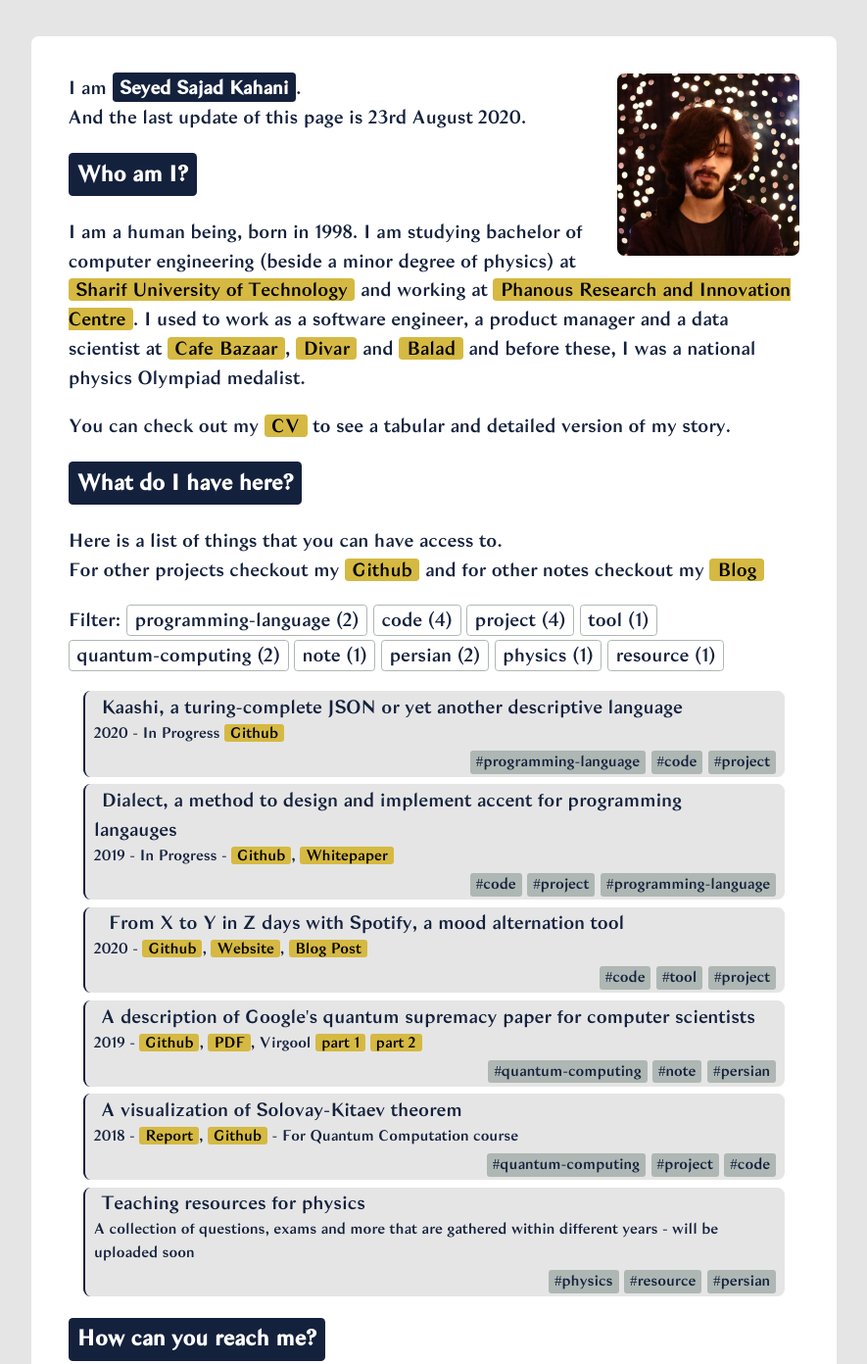
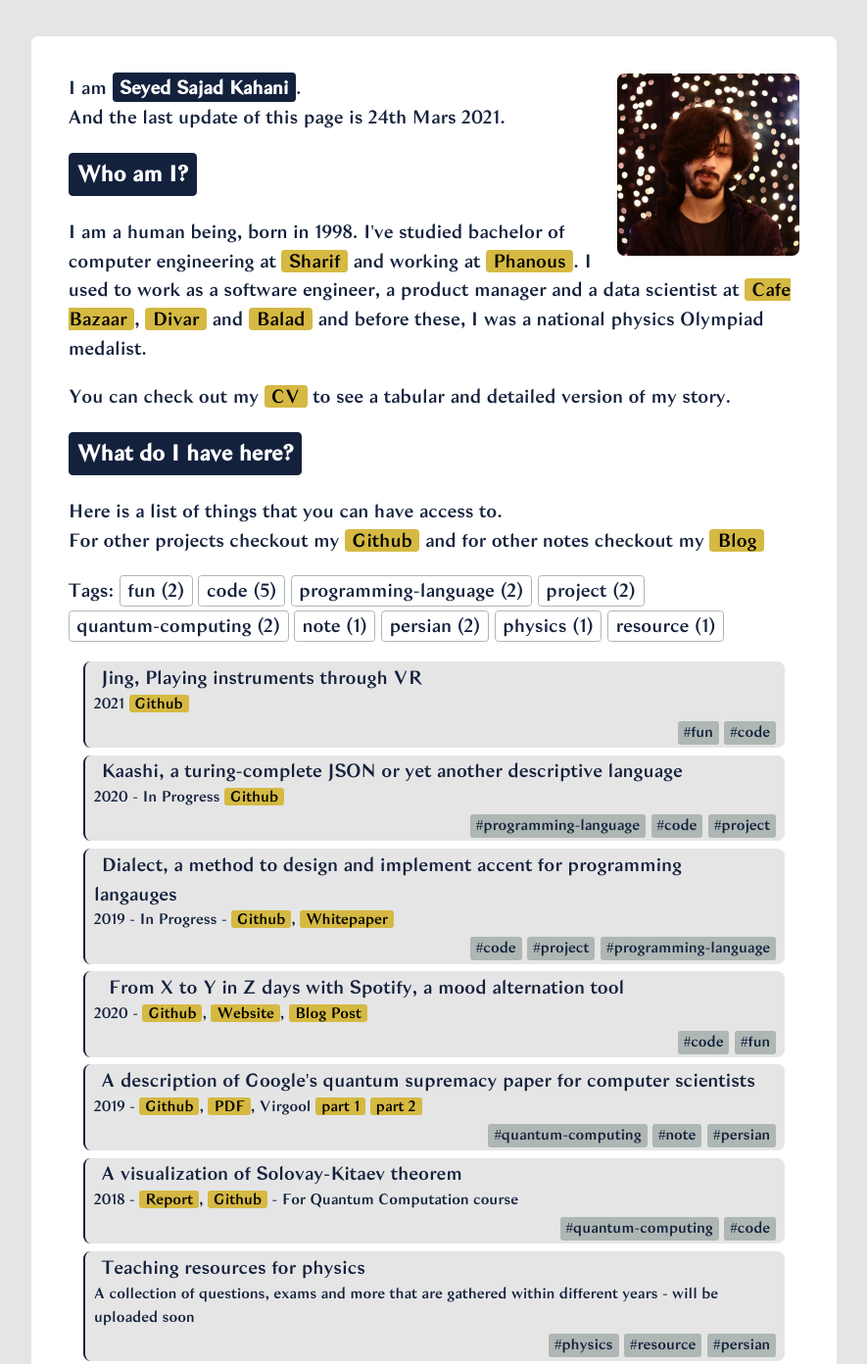
Before and after one commit to sesajad/sesajad.github.io, a plain HTML site: page index.html in a window 1280 px wide. Shown: the top 1392 px of the page at 98% size, without its empty margins (197-1082 px from the left). Drawn offline with Linux system fonts and the light colour scheme.

Commit message:
Add and update

```diff
--- a/index.html
+++ b/index.html
@@ -66,11 +66,11 @@
             <div>I am <b>Seyed Sajad Kahani</b>. <img id="personal" src="res/me.jpg" />
             </div>
             <div>
-                And the last update of this page is 23rd August 2020.
+                And the last update of this page is 24th Mars 2021.
             </div>
             <h3>Who am I?</h3>
             <div>
-                I am a human being, born in 1998. I am studying bachelor of computer engineering (beside a minor degree of physics) at <a href="https://sharif.edu/">Sharif University of Technology</a> and working at <a href="https://gerd.phanous.ir/">Phanous Research and Innovation Centre</a>.
+                I am a human being, born in 1998. I've studied bachelor of computer engineering at <a href="https://sharif.edu/">Sharif</a> and working at <a href="https://gerd.phanous.ir/">Phanous</a>.
                 I used to work as a software engineer, a product manager and a data scientist at <a href="https://cafebazaar.ir/">Cafe Bazaar</a>, <a href="https://divar.ir/">Divar</a> and <a href="https://balad.ir/">Balad</a> and before these, I was a national physics Olympiad medalist.
                 <p></p>
                 You can check out my <a href="res/cv.pdf">CV</a> to see a tabular and detailed version of my story.
@@ -223,7 +223,7 @@
             </div>
             <p></p>
             <div id="filter">
-                <div id="filter-title">Filter: </div>
+                <div id="filter-title">Tags: </div>
             </div>
             <ul id="things">
                 <!--<li class="entry">
@@ -234,6 +234,14 @@
                     <div class="tags">
                     <span class="tag">#quantum-computing</span>
                     <span class="tag">#project</span></div></li>-->
+                <li class="entry">
+                    <a class="title" name="jing">Jing, Playing instruments through VR</a>
+                    <div class="desc">2021
+                                            <a href="https://github.com/yektasrk/Jing/">Github</a></div>
+                    <div class="tags">
+                        <span class="tag">#fun</span>
+                        <span class="tag">#code</span>
+                </div></li>
                 <li class="entry">
                     <a class="title" name="kaashi">Kaashi, a turing-complete JSON or yet another descriptive language</a>
                     <div class="desc">2020 - In Progress
@@ -263,8 +271,7 @@
                     </div>
                     <div class="tags">
                         <span class="tag">#code</span>
-                        <span class="tag">#tool</span>
-                        <span class="tag">#project</span>
+                        <span class="tag">#fun</span>
                 </div></li>
                 <!--<li class="entry">
                     <a class="title" name="qtm">A lecture note for quantum turing machine</a>
@@ -291,14 +298,13 @@
                     <span class="tag">#persian</span>
                 </div></li>
                 <li class="entry">
-                    <a class="title" name="physics-teaching-res">A visualization of Solovay-Kitaev theorem</a>
+                    <a class="title" name="sk-theorem">A visualization of Solovay-Kitaev theorem</a>
                     <div class="desc">2018 -
                         <a href="https://sesajad.me/sub/qc/sksim/report.pdf">Report</a>,
                         <a href="https://github.com/sesajad/solovay-kitaev-simulation">Github</a>
                         - For Quantum Computation course</div>
                     <div class="tags">
                         <span class="tag">#quantum-computing</span>
-                        <span class="tag">#project</span>
                         <span class="tag">#code</span>
                 </div></li>
                 <li class="entry">
@@ -310,7 +316,6 @@
                         <span class="tag">#persian</span>
                 </div></li>
 
-                <!-- traffic physics, information theory, presentations, numerical methods, even persian poems -->
                 <!-- template <li class="entry">
                     <a class="title" name="template"></a>
                     <div class="desc"></div>
```
